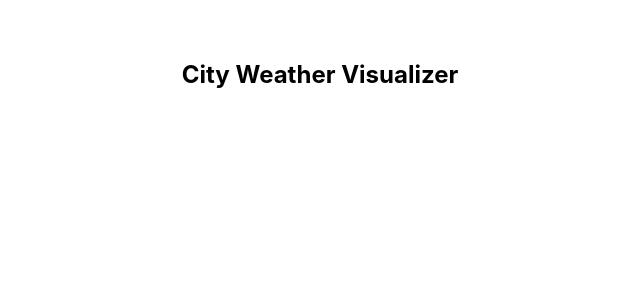
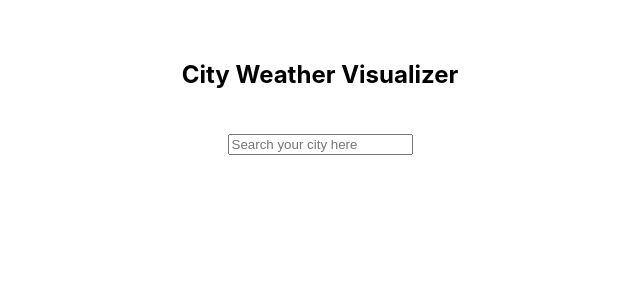
Before and after one commit to SomilKumar/city-weather-visualizer, a React (Create React App) app: page / in a window 1280 px wide. Shown: the top 300 px of the page, without its empty margins (320-960 px from the left). Built offline with nearby package versions, Linux system fonts and the light colour scheme.

Commit message:
Adding city search component

```diff
--- /dev/null
+++ b/src/Utils/useDebouceHook.js
@@ -0,0 +1,22 @@
+import { useState, useEffect } from 'react';
+
+
+function useDebounce(query, delay) {
+  const [debouncedValue, setDebouncedValue] = useState(query);
+
+  useEffect(
+    () => {
+      const debounceHandler = setTimeout(() => {
+        setDebouncedValue(query);
+      }, delay);
+      return () => {
+        clearTimeout(debounceHandler);
+      };
+    },
+    [query]
+  );
+
+  return debouncedValue;
+}
+
+export default useDebounce;
--- /dev/null
+++ b/src/WeatherModule/CitySearch/CitySearch.js
@@ -0,0 +1,122 @@
+import React, {
+    useState, useEffect
+} from 'react';
+
+import uuid from 'uuid';
+
+
+import useDebounce from '../../Utils/useDebouceHook';
+
+
+
+function CitySearch({onCitySelect}) {
+
+    const [searchQuery, setSearchQuery] = useState('');
+    const [cities, setCities] = useState([]);
+    const [isSearching, setIsSearching] = useState(false);
+    const [noCityMatched, setNoCityMatched] = useState(false);
+    const [serverError, setServerError] = useState(false);
+
+    const currentQuery = useDebounce(searchQuery, 300);
+
+    useEffect (() => {
+        if (currentQuery) {
+            setIsSearching(true);
+            searchCities(currentQuery);
+            } else {
+                setIsSearching(false);
+                setCities([]);
+            }
+        },
+        [currentQuery]
+    );
+
+
+    async function searchCities(query) {
+        let data = [];
+        try {
+            const response = await fetch(`http://api.openweathermap.org/data/2.5/find?q=${query}&type=like&sort=population&cnt=10&APPID=a6c98ebcf46fd073bf700219a88bd003`);
+            data = await response.json();
+            setMatchedCities(data.list);
+            setServerError(false);
+        } catch(error) {
+            console.log("Error Handled",error);
+            setIsSearching(false);
+            setServerError(true);
+        }
+
+
+    }
+
+    function setMatchedCities(matchedCities) {
+        if(matchedCities.length > 0) {
+            setCities(matchedCities);
+            setNoCityMatched(false);
+        }else {
+            setNoCityMatched(true);
+        }
+        setIsSearching(false);
+    }
+
+    function handleCitySelect(cityRecord) {
+        onCitySelect(cityRecord);
+    }
+
+    function renderCities() {
+
+        return (
+            <React.Fragment>
+                <h2 className="subtitle">Select a city from below:</h2>
+                { cities.map(city => (
+                    <span className="tag is-light" key={uuid.v4()}
+                    onClick={()=> handleCitySelect(city)}
+                    style={{marginRight: "4px", cursor: "pointer"}}>
+                    { `${city.name}, ${city.sys.country}` }
+                    </span>
+
+            ))}
+            </React.Fragment>
+        )
+    }
+
+    return(
+        <React.Fragment>
+        <div className="columns is-centered">
+            <div className="column is-half">
+            <div className={`control ${isSearching ? 'is-loading' : ''}`}>
+              <input
+                className="input"
+                type="text"
+                placeholder="Search your city here"
+                value={searchQuery}
+                onChange={(e)=> setSearchQuery(e.target.value)}
+              />
+            </div>
+            </div>
+        </div>
+        <div className="columns is-centered">
+            <div className="column is-half">
+                 {
+                     serverError && <span>some error caused while searching....server issues, please try again.</span>
+                 }
+            </div>
+        </div>
+        <div className="columns is-centered">
+            <div className="column is-half">
+                 {
+                     noCityMatched && <span>Could no find matched city, enter exact name or try again!!</span>
+                 }
+            </div>
+        </div>
+        <div className="columns is-centered">
+            <div className="column is-half">
+                 {
+                     cities.length > 0 && renderCities()
+                 }
+            </div>
+        </div>
+        </React.Fragment>
+    )
+}
+
+export default CitySearch;
--- a/src/WeatherModule/WeatherPrediction.js
+++ b/src/WeatherModule/WeatherPrediction.js
@@ -1,6 +1,6 @@
 import React, {useState} from 'react';
 
-
+import CitySearch from './CitySearch/CitySearch';
 
 
 function WeatherPrediction() {
@@ -23,7 +23,7 @@ function WeatherPrediction() {
 
     return (
         <div>
-
+            <CitySearch onCitySelect={onCitySelect}/>
         </div>
     )
 }
```
